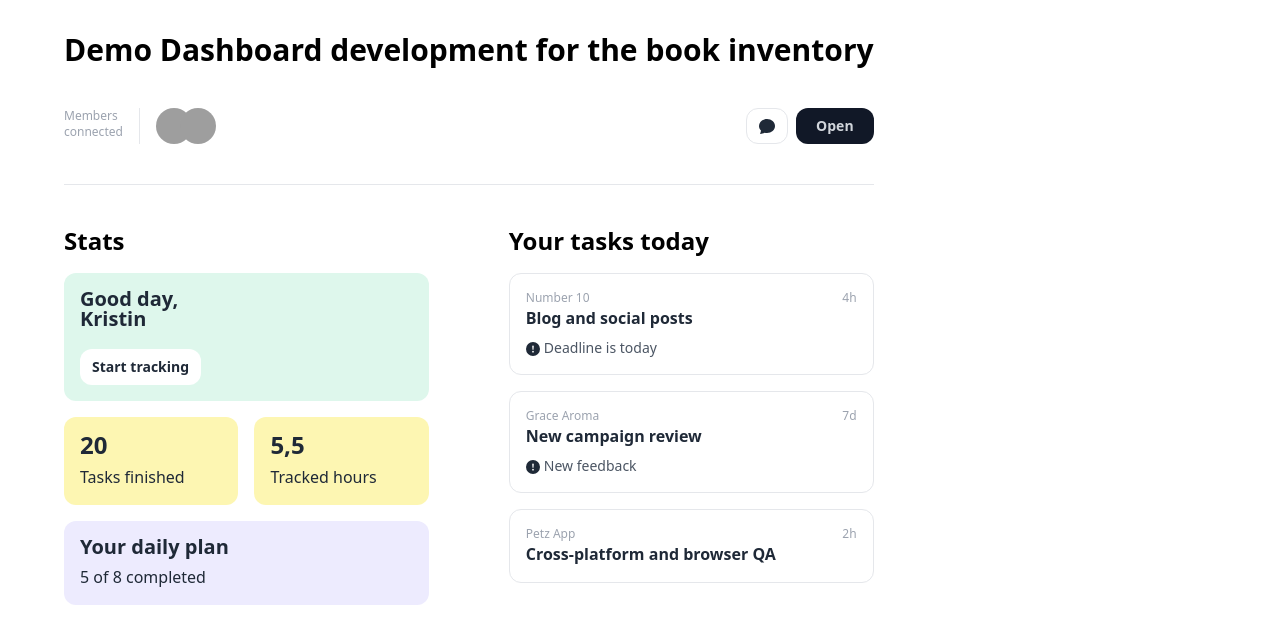
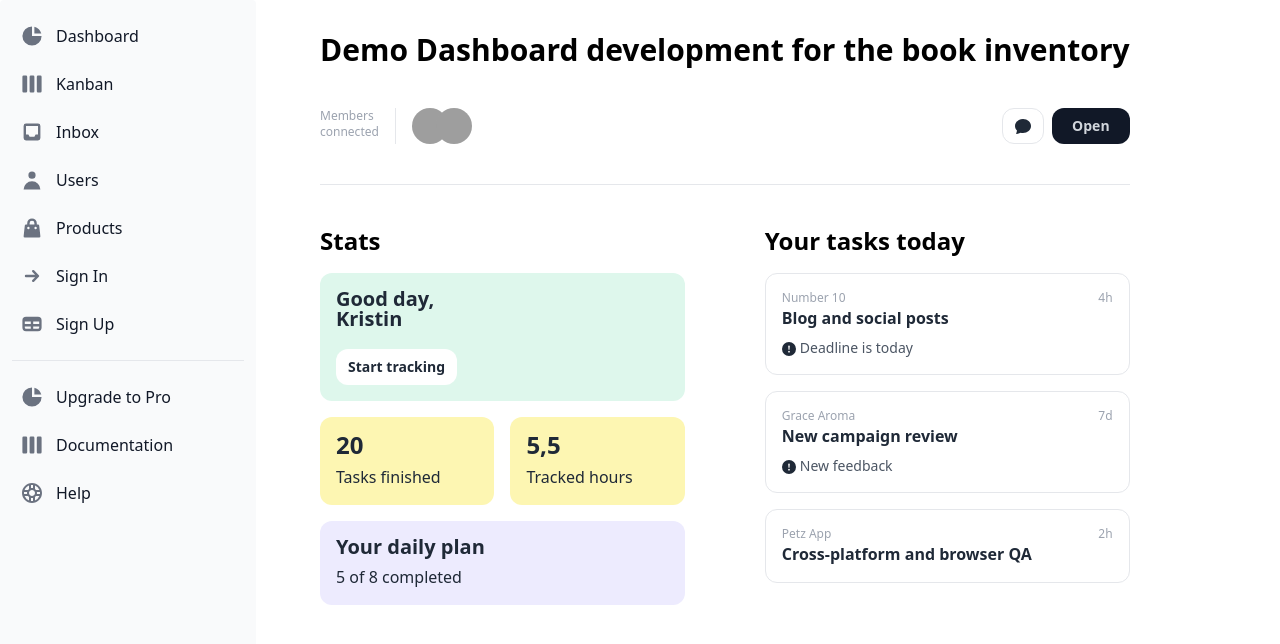
Before and after one commit to DevOpsMansa/MERN-bookStore-frontEnd, a React (Vite) app: page /admin/dashboard in a window 1280 px wide. Shown: the top 644 px of the page. Built offline with nearby package versions, Linux system fonts and the light colour scheme; grey boxes are pictures that could not be loaded.

Commit message:
Twenty-third commit: Added a sidebar to the dasboard components

```diff
--- a/src/dashboard/DashboardLayout.jsx
+++ b/src/dashboard/DashboardLayout.jsx
@@ -1,12 +1,13 @@
 import React from 'react'
 // import SideBar from './SideBar'
 import { Outlet } from 'react-router-dom'
+import SideBar from '../dashboard/SideBar';
 
 const DashboardLayout = () => {
   return (
     <div className='flex gap-4 flex-col md:flex-row'>
       <div>
-      {/* <SideBar/> */}
+      <SideBar/>
       </div>
       <Outlet/>
       {/* <div className='w-full h-screen overflow-y-hidden'>
--- /dev/null
+++ b/src/dashboard/EditBooks.jsx
@@ -0,0 +1,9 @@
+import React from 'react'
+
+const EditBooks = () => {
+  return (
+    <div>EditBooks</div>
+  )
+}
+
+export default EditBooks
--- /dev/null
+++ b/src/dashboard/ManageBooks.jsx
@@ -0,0 +1,9 @@
+import React from 'react'
+
+const ManageBooks = () => {
+  return (
+    <div>ManageBooks</div>
+  )
+}
+
+export default ManageBooks
--- /dev/null
+++ b/src/dashboard/SideBar.jsx
@@ -0,0 +1,49 @@
+import { Sidebar } from "flowbite-react";
+import { BiBuoy } from "react-icons/bi";
+import { HiArrowSmRight, HiChartPie, HiInbox, HiShoppingBag, HiTable, HiUser, HiViewBoards} from "react-icons/hi";
+
+
+const SideBar = () => {
+  return (
+    <Sidebar aria-label="Sidebar with content separator example">
+      <Sidebar.Items>
+        <Sidebar.ItemGroup>
+          <Sidebar.Item href="#" icon={HiChartPie}>
+            Dashboard
+          </Sidebar.Item>
+          <Sidebar.Item href="#" icon={HiViewBoards}>
+            Kanban
+          </Sidebar.Item>
+          <Sidebar.Item href="#" icon={HiInbox}>
+            Inbox
+          </Sidebar.Item>
+          <Sidebar.Item href="#" icon={HiUser}>
+            Users
+          </Sidebar.Item>
+          <Sidebar.Item href="#" icon={HiShoppingBag}>
+            Products
+          </Sidebar.Item>
+          <Sidebar.Item href="#" icon={HiArrowSmRight}>
+            Sign In
+          </Sidebar.Item>
+          <Sidebar.Item href="#" icon={HiTable}>
+            Sign Up
+          </Sidebar.Item>
+        </Sidebar.ItemGroup>
+        <Sidebar.ItemGroup>
+          <Sidebar.Item href="#" icon={HiChartPie}>
+            Upgrade to Pro
+          </Sidebar.Item>
+          <Sidebar.Item href="#" icon={HiViewBoards}>
+            Documentation
+          </Sidebar.Item>
+          <Sidebar.Item href="#" icon={BiBuoy}>
+            Help
+          </Sidebar.Item>
+        </Sidebar.ItemGroup>
+      </Sidebar.Items>
+    </Sidebar>
+  )
+}
+
+export default SideBar
--- a/src/routers/router.jsx
+++ b/src/routers/router.jsx
@@ -8,6 +8,9 @@ import SingleBook from "../pages/Shop/SingleBook";
 import DashboardLayout from "../dashboard/DashboardLayout";
 import Dashboard from '../dashboard/Dashboard';
 import UploadBook from "../dashboard/UploadBook";
+import ManageBooks from "../dashboard/ManageBooks";
+import EditBooks from "../dashboard/EditBooks"
+
 
 
 const router = createBrowserRouter([
@@ -50,10 +53,16 @@ const router = createBrowserRouter([
         path: "/admin/dashboard/upload",
         element: <UploadBook />
       },
-      // { path: "/admin/dashboard/manage", element: <ManageBooks /> },
-      // { path: "/admin/dashboard/edit-books/:id", element: <EditBooks />,
-    //   loader: ({ params }) => fetch(`http://localhost:5000/book/${params.id}`)
-    // },
+      {
+        path: "/admin/dashboard/manage",
+        element: <ManageBooks />
+      },
+      {
+        path: "/admin/dashboard/edit-books/:id",
+        element: <EditBooks />,
+      loader: ({ params }) => fetch(`http://localhost:5000/book/${params.id}`)
+      },
+
     ],
   },
 
```
